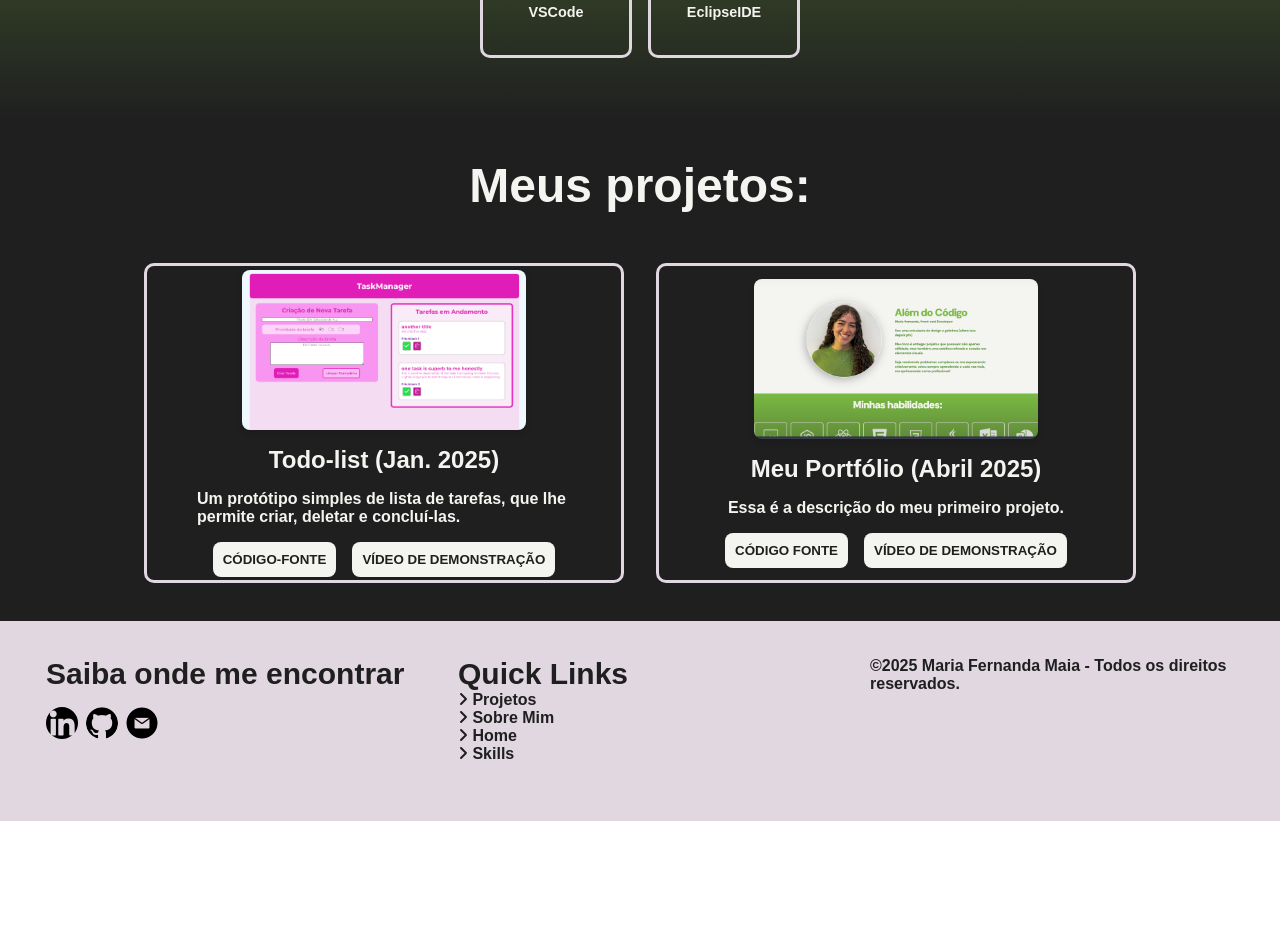
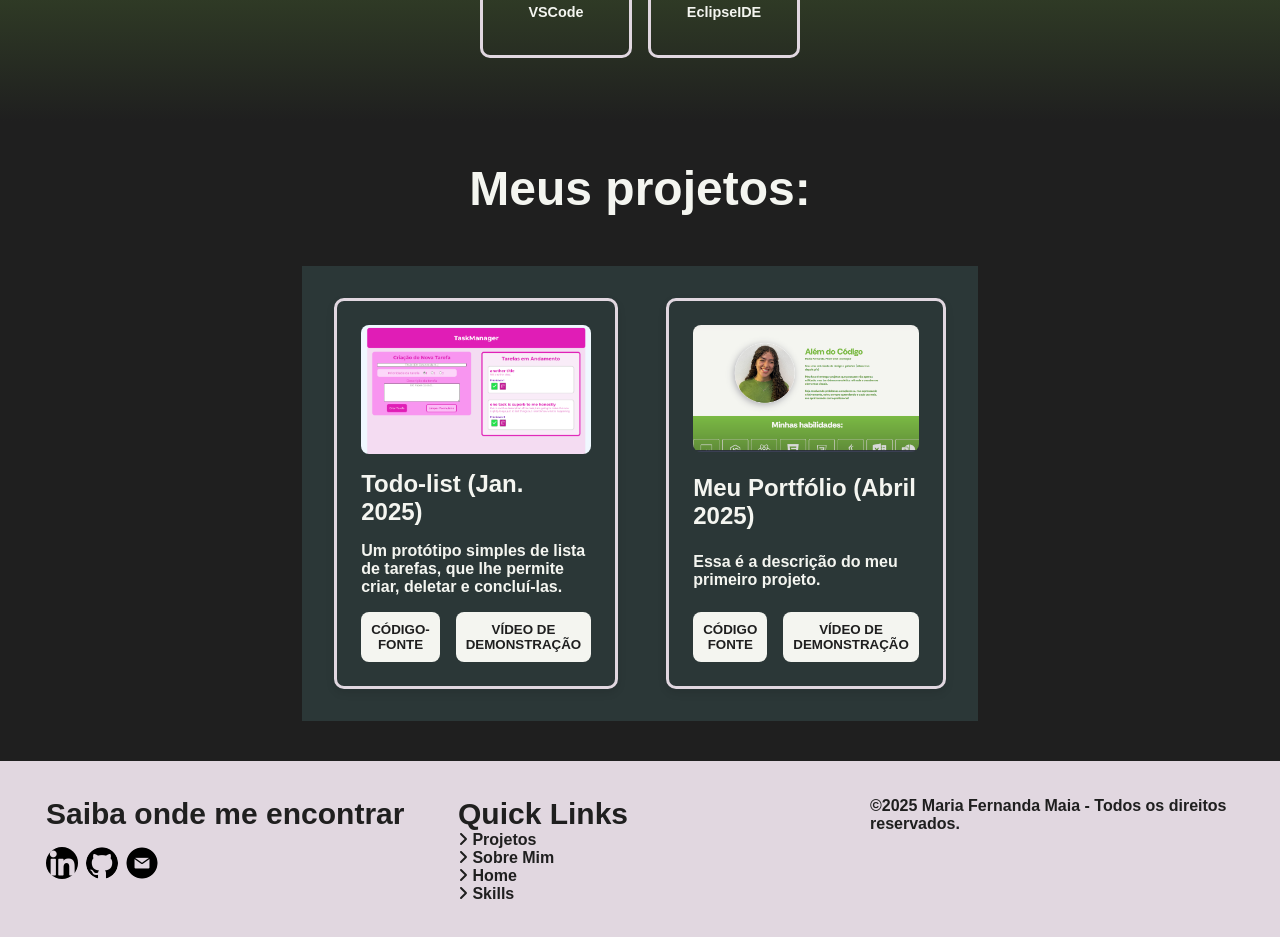
Before and after one commit to mafenandaup/Portifolio-dev, a React (Vite) app in the folder portifolio-main/: page / in a window 1280 px wide. Shown: the part 1640-2577 px from the top of the page. Before the commit the page ends 2461 px from the top, so only its background shows below. Built offline with nearby package versions, Linux system fonts and the light colour scheme; a web font is replaced by a local one.

Commit message:
refactor: project containers

```diff
--- a/portifolio-main/src/pages/home/sections/Projects/Projects.css
+++ b/portifolio-main/src/pages/home/sections/Projects/Projects.css
@@ -20,26 +20,30 @@
 }
 
 .project-cont{
-display: flex;
-flex-direction: row;
-gap: 2rem;
+    background-color:rgb(43, 55, 55);
+    padding: 2rem;
+    display: flex;
+    flex-direction: row;
+    gap: 3rem;
 }
 
+.section-projects{
+    padding: 20rem;
+}
 .project-item{
-    padding: 50px;
-    border: solid var(--lavender-blush) 3PX;
-    border-radius: 10px;
     display: flex;
     flex-direction: column;
+    flex-wrap: wrap;
     align-items: center;
-    justify-content: center;
-    width: 30rem;
-    height: 20rem;
+    justify-content: space-between;
+    width: 100%;
+    max-width: 25rem;
+    padding: 1.5rem;
     gap: 1rem;
-
-    & p h2{
-     color: var(--baby-powder);
-    }
+    border: solid var(--lavender-blush) 3px;
+    border-radius: 10px;
+    box-shadow: 0 4px 8px rgba(0, 0, 0, 0.1);
+    background-color: var(--black);
 }
 
 .button-proj {
@@ -73,8 +77,8 @@ gap: 2rem;
 }
 
 .project-img {
-   height: 10rem;
-    object-fit: cover; /* Ensures the image is cropped neatly if needed */
-    border-radius: 8px; /* Optional: Adds rounded corners */
-    box-shadow: 0 4px 6px rgba(0, 0, 0, 0.1); /* Optional: Adds a subtle shadow */
+    width: 100%;
+    max-width: 20rem;
+    border-radius: 8px;
+    object-fit: cover;
 }
```
